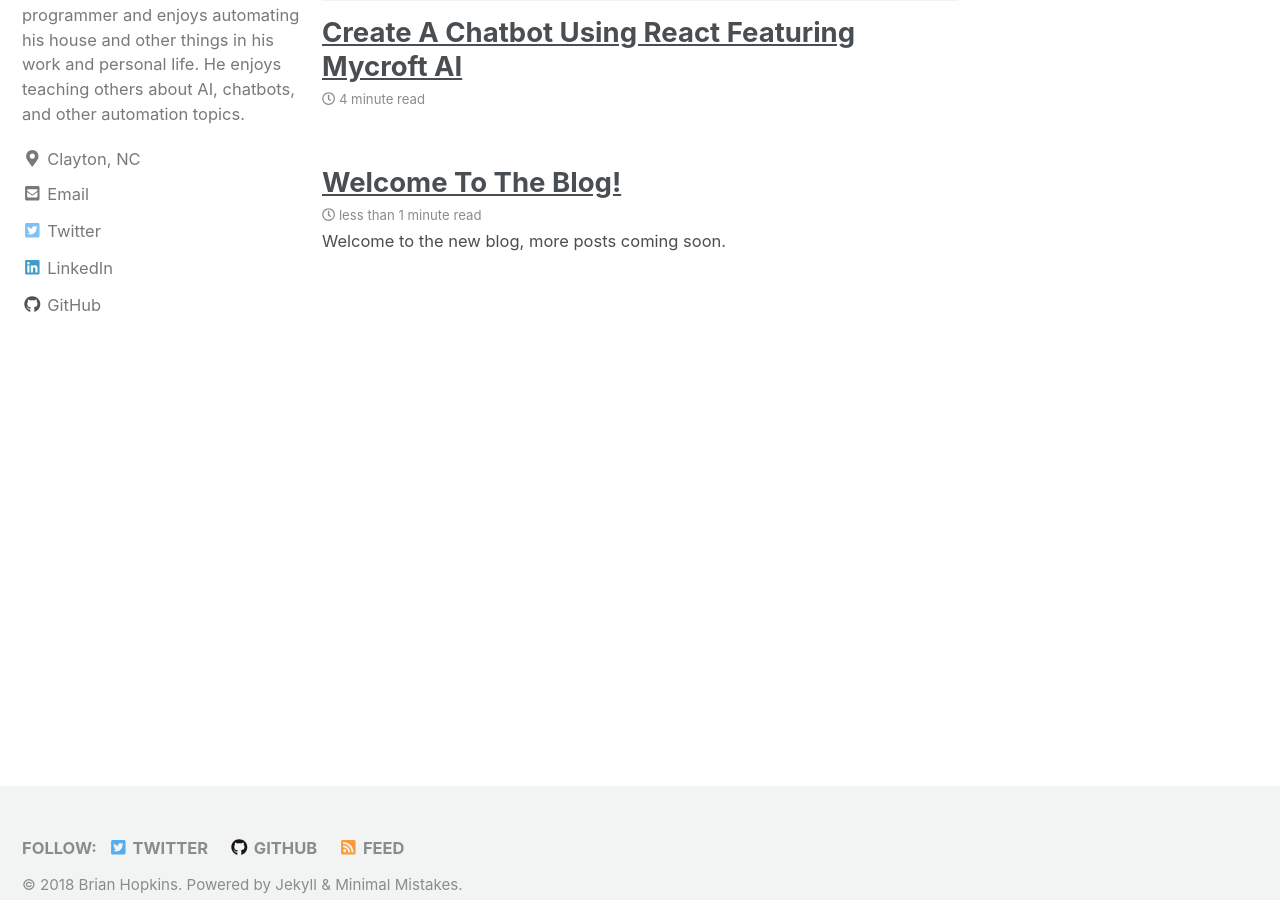
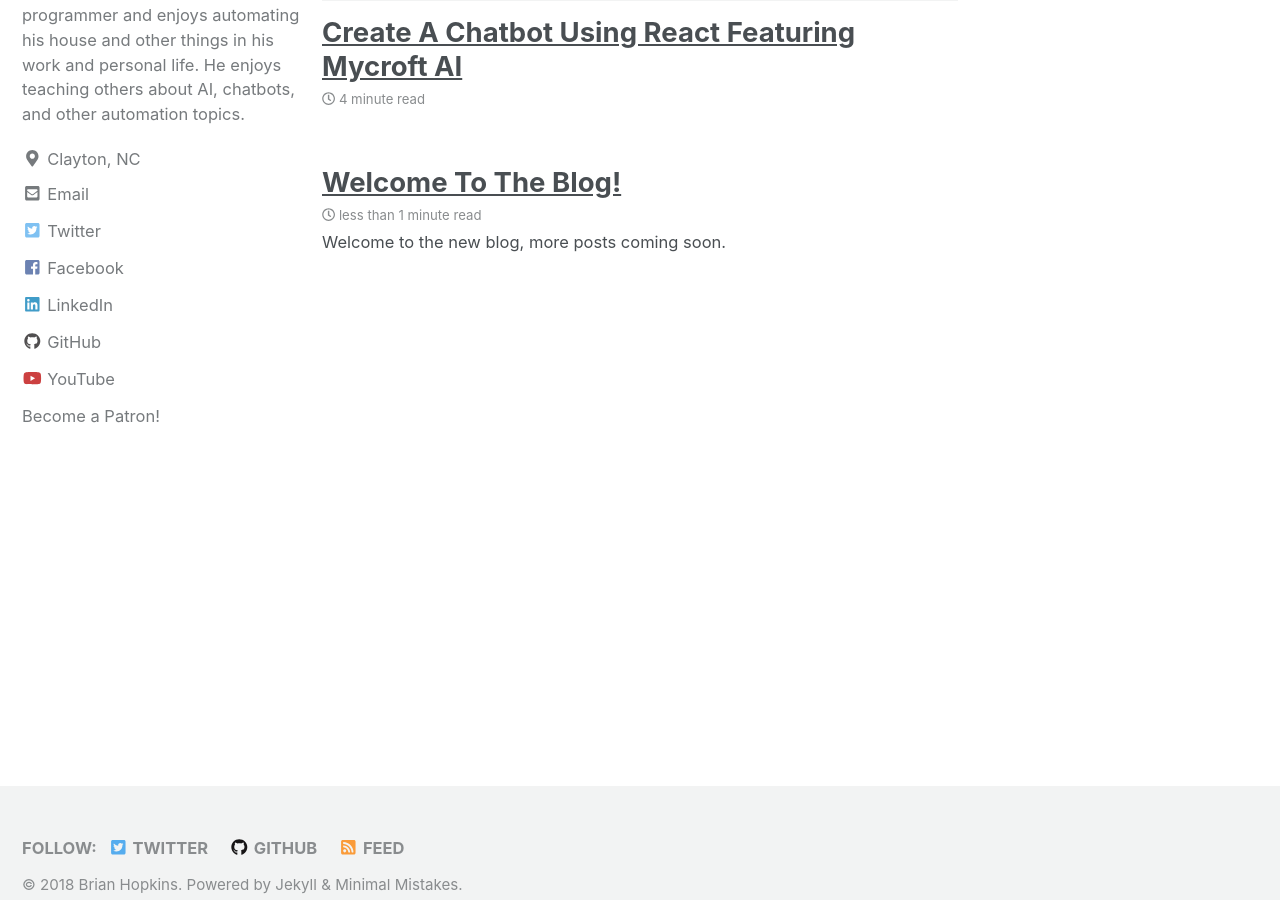
Before and after one commit to Geeked-Out-Solutions/blog, a Jekyll site: the page built from index.html, in a window 1280 px wide and 900 px high, scrolled down 425 px. Built offline with Jekyll 4.4.1, drawn with Linux system fonts in a browser that asks for light colours; nearby versions of some CDN libraries; the list of posts is cut into pages by our own code; comment, search, counter and statistics services are not loaded; some of the changed lines change nothing that is shown.

Commit message:
adding in patreon button

```diff
--- a/_config.yml
+++ b/_config.yml
@@ -75,7 +75,7 @@ author:
   codepen          :
   dribbble         :
   flickr           :
-  facebook         :
+  facebook         : "geekedoutsol"
   foursquare       :
   github           : "geeked-out-solutions"
   gitlab           :
@@ -85,6 +85,7 @@ author:
   lastfm           :
   linkedin         : "brianhh1230" # "john-doe-12345678" (the last part of your profile url, e.g. https://www.linkedin.com/in/john-doe-12345678)
   pinterest        :
+  patreon          : "https://www.patreon.com/bePatron?u=7262852"
   soundcloud       :
   stackoverflow    : # "123456/username" (the last part of your profile url, e.g. https://stackoverflow.com/users/123456/username)
   steam            : # "steamId" (the last part of your profile url, e.g. https://steamcommunity.com/id/steamId/)
@@ -93,7 +94,7 @@ author:
   vine             :
   weibo            :
   xing             :
-  youtube          : # "https://youtube.com/c/MichaelRoseDesign"
+  youtube          : "https://www.youtube.com/GeekedOutSolutions" # "https://youtube.com/c/MichaelRoseDesign"
 
 
 # Reading Files
@@ -163,7 +164,7 @@ sass:
 permalink: /:categories/:title/
 paginate: 5 # amount of posts to show
 paginate_path: /page:num/
-timezone: America/New_York # https://en.wikipedia.org/wiki/List_of_tz_database_time_zones
+timezone: # https://en.wikipedia.org/wiki/List_of_tz_database_time_zones
 
 
 # Plugins (previously gems:)
--- a/_includes/author-profile.html
+++ b/_includes/author-profile.html
@@ -257,6 +257,12 @@
         </li>
       {% endif %}
 
+      {% if author.patreon %}
+        <li>
+          <a href="{{ author.patreon }}"data-patreon-widget-type="become-patron-button">Become a Patron!</a><script async src="https://c6.patreon.com/becomePatronButton.bundle.js"></script>
+        </li>
+      {% endif %}
+
       {% include author-profile-custom-links.html %}
     </ul>
   </div>
```
